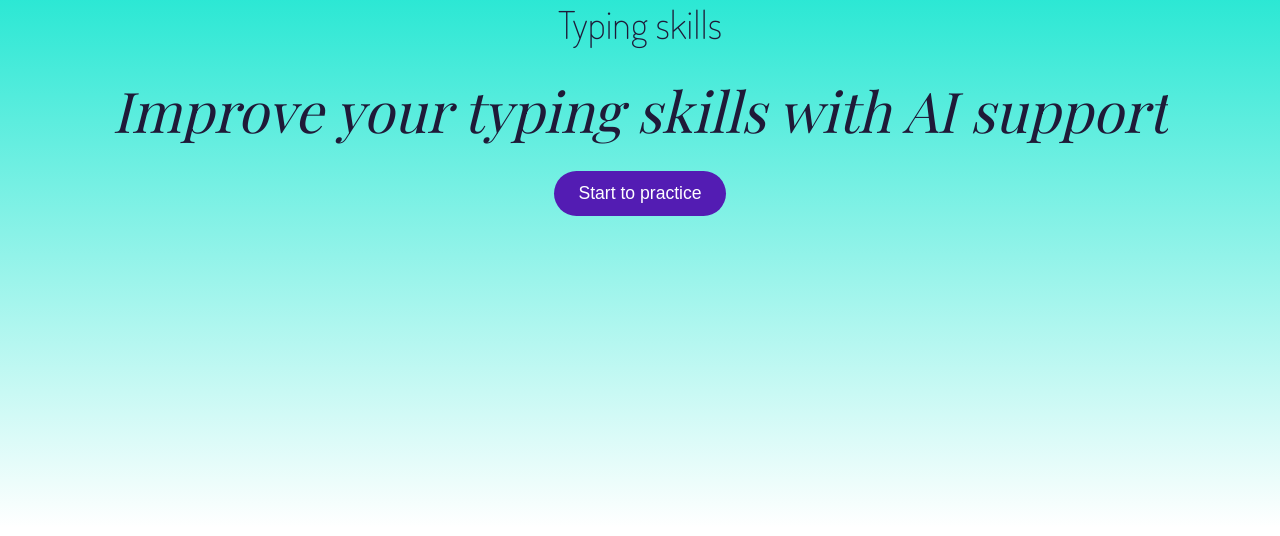
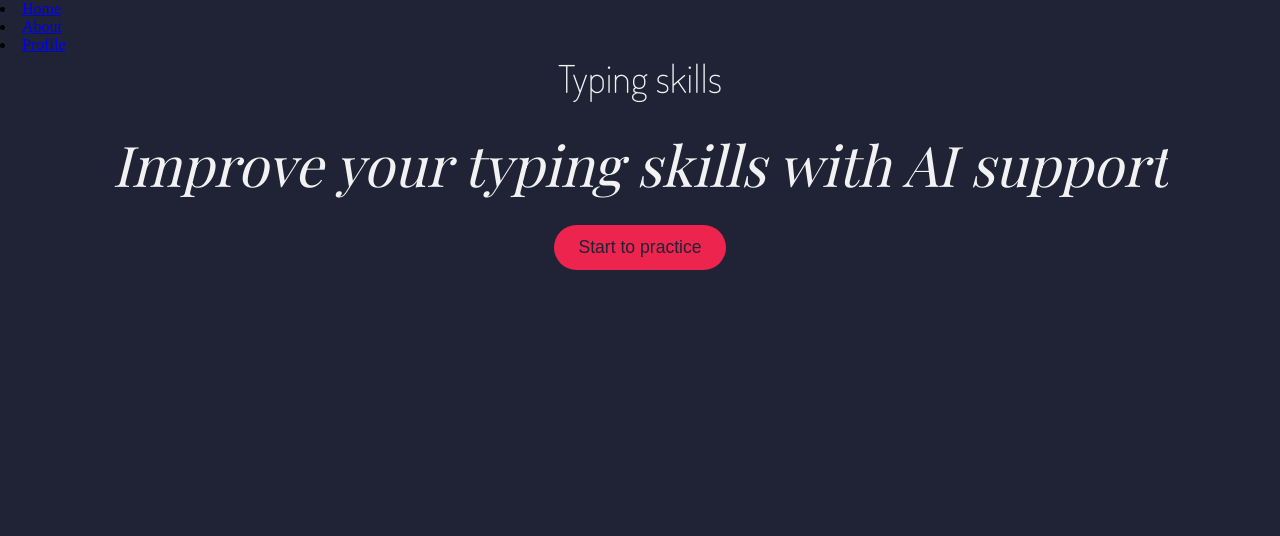
Before and after one commit to isaacgh0/AITyping, a React (Vite) app: page / in a window 1280 px wide. Shown: the top 536 px of the page. Built offline with nearby package versions, Linux system fonts and the light colour scheme; a web font is replaced by a local one.

Commit message:
feat: added navbar to project
created navbar component and initialized,
the color variables have been changed with
the color palette

```diff
--- a/src/App.jsx
+++ b/src/App.jsx
@@ -1,9 +1,13 @@
 import Home from './pages/home'
+import Navbar from './components/navbar'
 import './App.sass'
 
 const App = () => {
   return (
-    <Home />
+    <>
+      <Navbar />
+      <Home />
+    </>
   )
 }
 
--- a/src/App.sass
+++ b/src/App.sass
@@ -9,11 +9,11 @@
 body
   width: 100%
   min-height: 100vh
-  background-image: linear-gradient(to bottom, $clr-main -5%, $clr-background 66%)
+  background: $clr-background
 
 p
   font-family: 'Martian Mono', monospace
-  color: $clr-darkness
+  color: $clr-contrast
 
 h1, h2, h3, h4, h5, h6
   font-family: 'Dosis', sans-serif
--- /dev/null
+++ b/src/common/consts/paths.jsx
@@ -0,0 +1,7 @@
+const PATHS = {
+  HOME: { path: '/', text: 'Home' },
+  ABOUT: { path: '/about', text: 'About' },
+  PROFILE: { path: '/profile', text: 'Profile' }
+}
+
+export default PATHS
--- a/src/common/styles/variables.sass
+++ b/src/common/styles/variables.sass
@@ -1,5 +1,6 @@
-$clr-main: #1CE6D1
-$clr-background: #FFFFFF
-$clr-second: #F42272
-$clr-contrast: #1F1A38
-$clr-darkness: #531CB3
+$clr-main: #0EB1D2
+$clr-background: #1F2335
+$clr-subbackground: #24283B
+$clr-second: #ED254E
+$clr-contrast: #f2f2f2
+$clr-brightest: #34E4EA
--- /dev/null
+++ b/src/components/navbar/index.jsx
@@ -0,0 +1,14 @@
+import { Link } from 'react-router-dom'
+import PATHS from '../../common/consts/paths'
+
+const Navbar = () => (
+  <nav>
+    {Object.values(PATHS).map(inner => (
+      <li key={inner.path}>
+        <Link to={inner.path}>{inner.text}</Link>
+      </li>
+    ))}
+  </nav>
+)
+
+export default Navbar
--- a/src/pages/home/index.sass
+++ b/src/pages/home/index.sass
@@ -29,7 +29,7 @@ main
     font-size: 1.1em
     border-radius: 24px
     border: none
-    background: $clr-darkness
+    background: $clr-second
     color: $clr-background
     animation: grow-up 1s
   div.keyboard
```
Also changed, not shown: src/components/navbar/index.sass (added).
